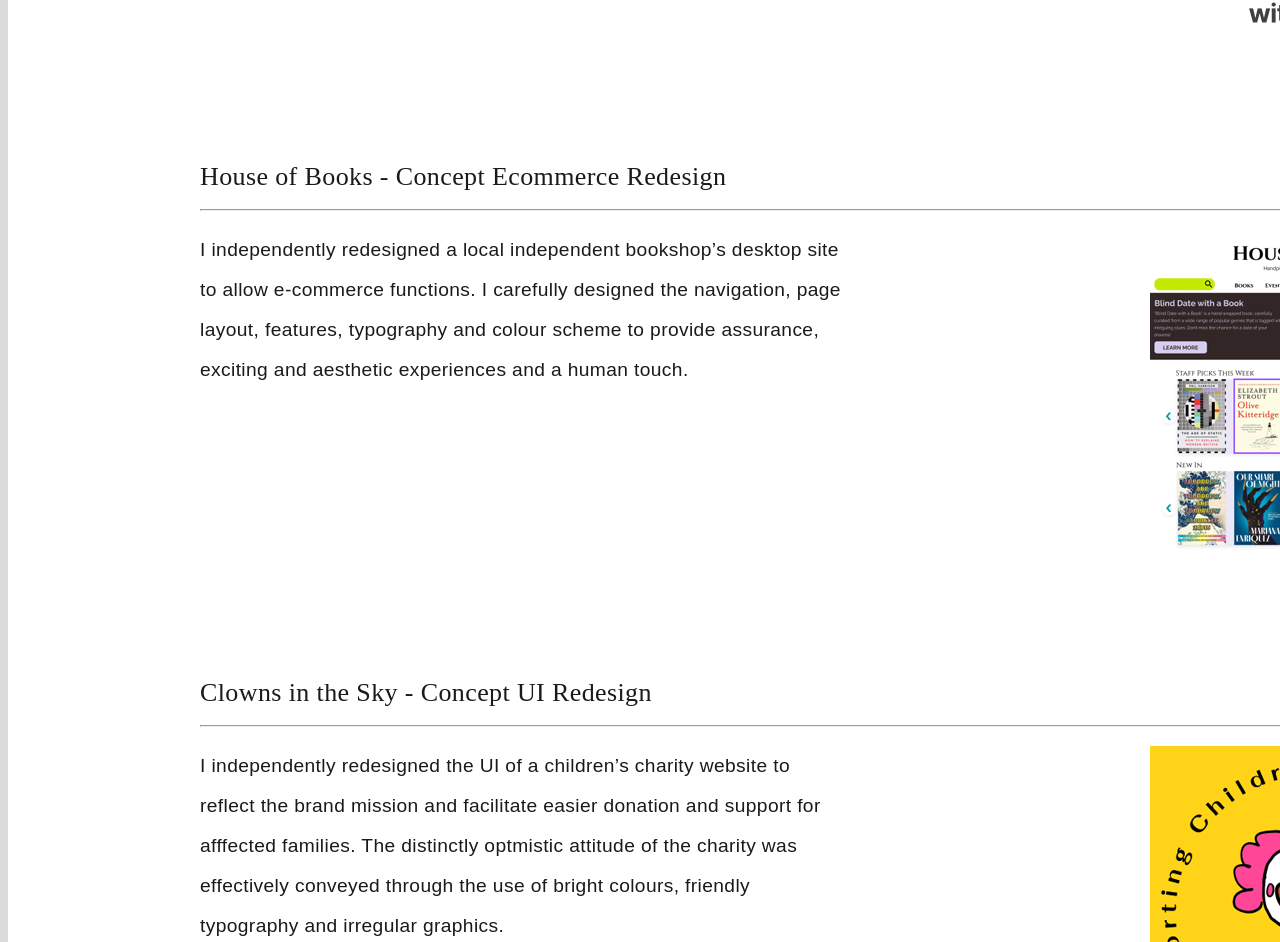
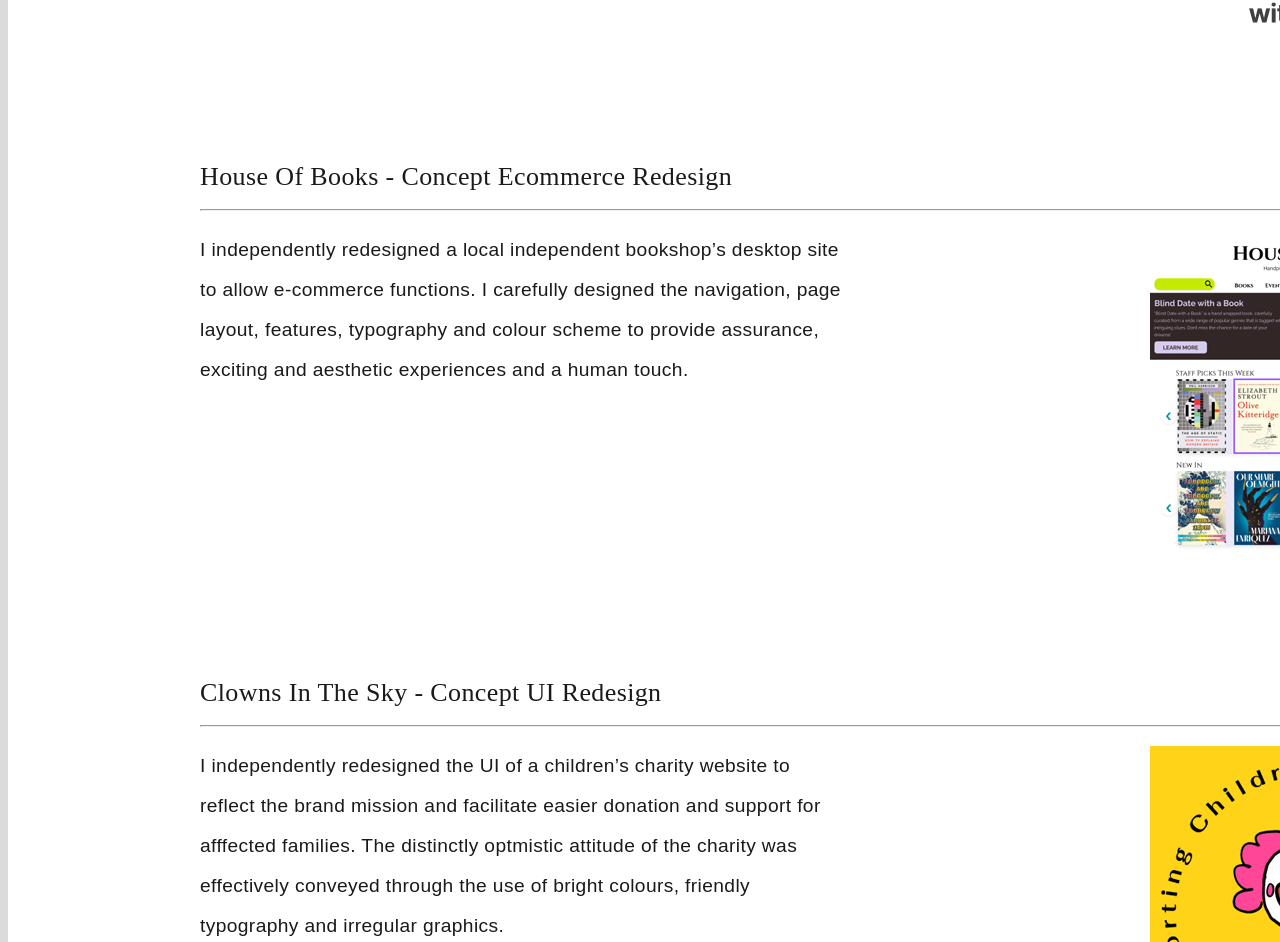
Before and after one commit to Livia14li/Portfolio, a plain HTML site: page index.html in a window 1280 px wide. Shown: the part 935-1877 px from the top of the page. Drawn offline with Linux system fonts and the light colour scheme.

Commit message:
Capitalisation

```diff
--- a/index.html
+++ b/index.html
@@ -19,10 +19,10 @@
     <a href="./balance.html">Balance - Concept Mobile Redesign</a>
     <hr>
     <p class="balancecard"> <span>I collaborated with 2 UX designers to reenvision a mediation app to understand users’ blockers in mediation habit building & assess partnership with a brainwave headband company. We focused on providing actionable biometric feedbacks and qualitative mood journaling to facilitate internal motivation for long term habit building.</span><span>    <img src="img/balance.jpg" alt=""></span></p>
-    <a href="">House of Books - Concept Ecommerce Redesign</a>
+    <a href="">House Of Books - Concept Ecommerce Redesign</a>
     <hr>
     <p class="housecard"> <span>I independently redesigned a local independent bookshop’s desktop site to allow e-commerce functions. I carefully designed the navigation, page layout, features, typography and colour scheme to provide assurance, exciting and aesthetic experiences and a human touch.</span><span><img src="img/book.jpg" alt=""></span></p>
-    <a href="">Clowns in the Sky - Concept UI Redesign</a>
+    <a href="">Clowns In The Sky - Concept UI Redesign</a>
     <hr>
     <p class="clowncard"><span> I independently redesigned the UI of a children’s charity website to reflect the brand mission and facilitate easier donation and support for afffected families. The distinctly optmistic attitude of the charity was effectively conveyed through the use of bright colours, friendly typography and irregular graphics.</span><span><img src="img/clown.jpg" alt=""></span></p>
 </div>
```
